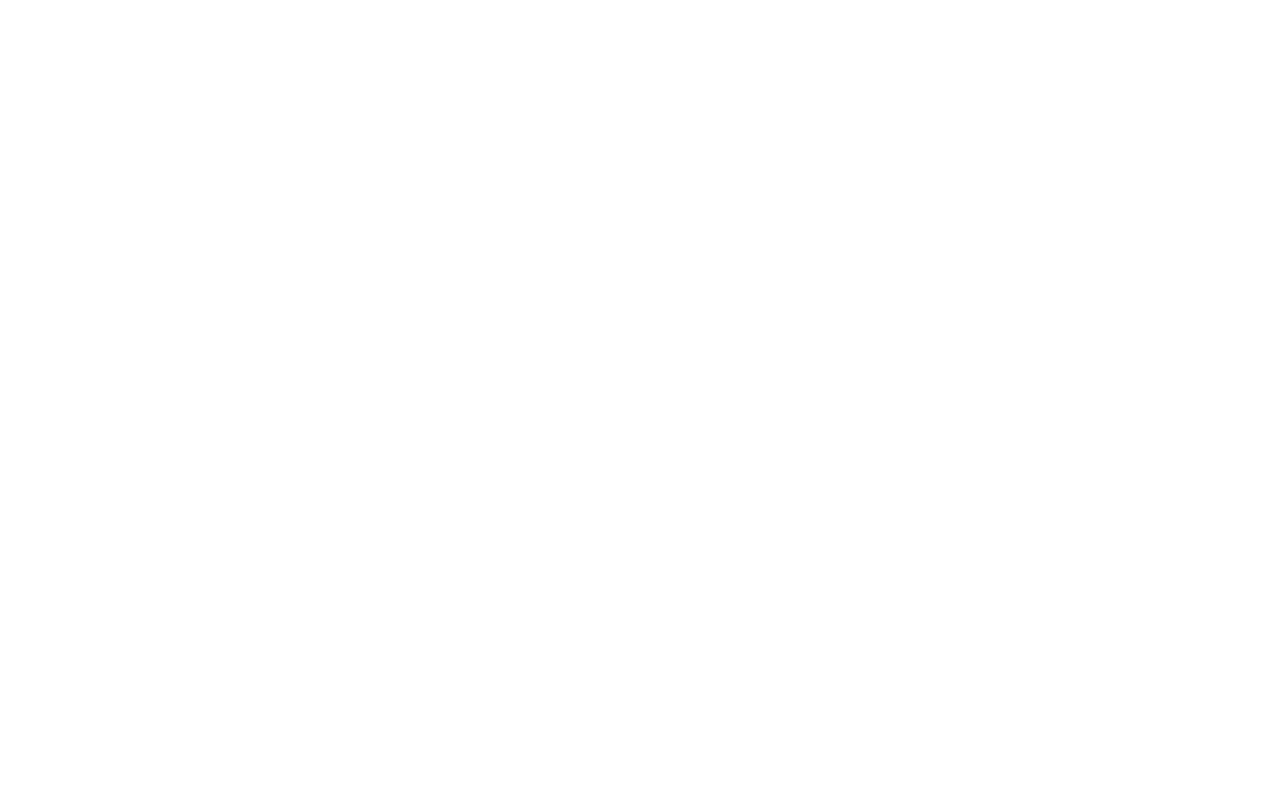
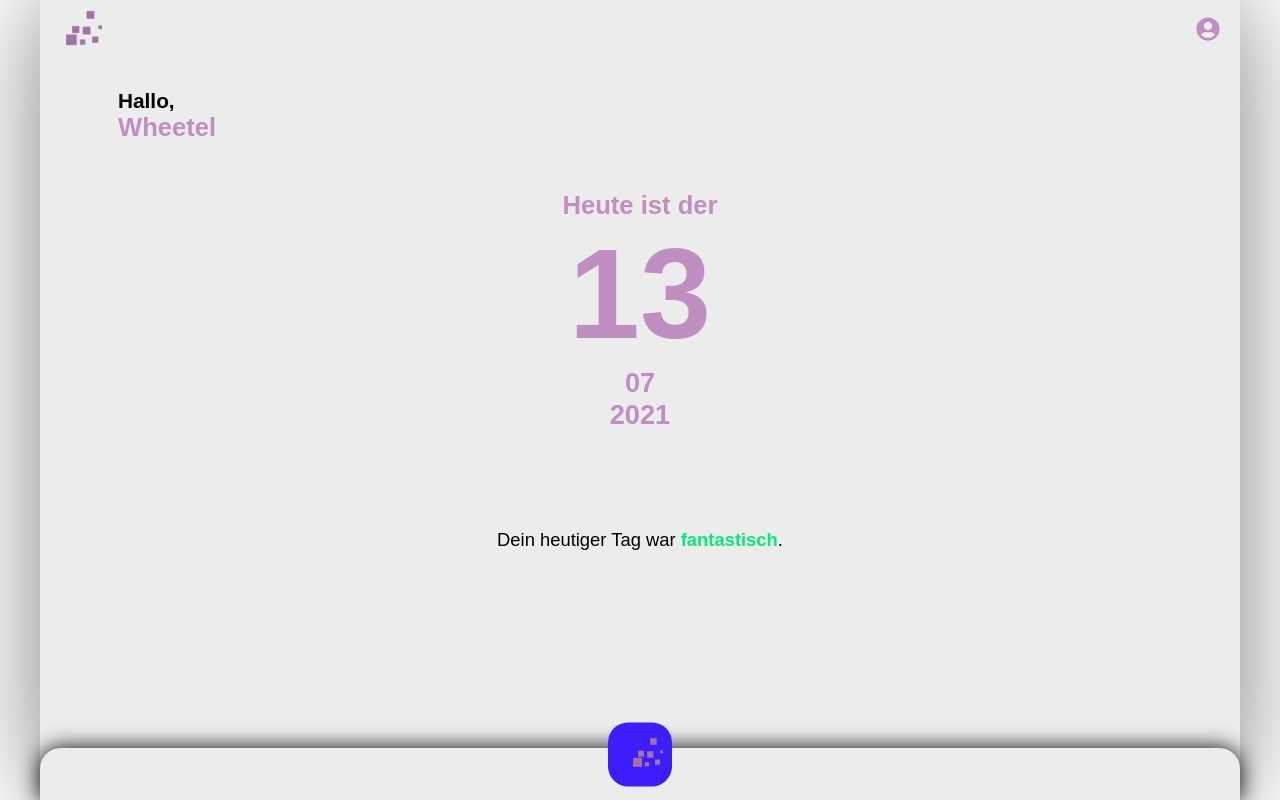
Before and after one commit to danielgran/yearsinpixels_frontend, a Vue app: page /dashboard in a window 1280 px wide. Built offline with nearby package versions, Linux system fonts and the light colour scheme; a web font is replaced by a local one.

Commit message:
Dashboard und Landing Page hinzugefügt Next step: Adding proper Header.vue

```diff
--- a/public/index.html
+++ b/public/index.html
@@ -12,6 +12,16 @@
     <noscript>
       <strong>Please enable JavaScript to view this page</strong>
     </noscript>
+    <script>
+        try
+        {
+            screen.orientation.lock("portrait-primary");
+            console.log("Whee")
+        } catch (e)
+        {
+
+        }
+    </script>
     <div id="app"></div>
   </body>
 </html>
--- a/src/App.vue
+++ b/src/App.vue
@@ -1,7 +1,6 @@
 <template>
   <div id="app">
     <router-view>
-
     </router-view>
   </div>
 </template>
@@ -17,10 +16,22 @@
 
 <style>
 #app {
-  font-family: "Basic Sans", Arial, sans-serif;
+  font-family: basic-sans, Arial, sans-serif;
 }
-html, body {
+html, body , h1, h2, h3, h4, h5, h6, button {
   margin: 0;
   padding: 0;
+  border: none;
 }
+
+button {
+  font-size: 1.1rem;
+  font-family: basic-sans, Arial;
+  font-weight: bold;
+  background: #3C1EFA;
+  color: #ECECEC;
+  padding: 5px 20px;
+  border-radius: 20px;
+}
+
 </style>
--- a/src/components/Dashboard.vue
+++ b/src/components/Dashboard.vue
@@ -1,16 +1,41 @@
 <template>
+  <div id="dashboard">
     <div id="container">
       <div id="header">
         <div class="header-item">
           <a>
-          <img src="@/assets/icon_512_8bit.png" style="width: 40px" />
+            <router-link to="/">
+              <img src="@/assets/icon_512_8bit.png" style="width: 48px" />
+            </router-link>
           </a>
         </div>
         <div class="header-item">
-        <i class="fas fa-user-circle" />
+        <span style="color: #C08FC2; font-size: 24px">
+          <i class="fas fa-user-circle" style="padding: 0; margin: 0"/>
+        </span>
         </div>
       </div>
-    ffas
+      <div id="content">
+        <div id="greeting">
+          <h4>Hallo,</h4>
+          <h3>Wheetel</h3>
+        </div>
+        <div id="date">
+          <h3>Heute ist der</h3>
+          <h1>13</h1>
+          <h2>07</h2>
+          <h2>2021</h2>
+        </div>
+        <div id="daystatus">
+          <p>Dein heutiger Tag war <b style="color: #07E878">fantastisch</b>.</p>
+        </div>
+      </div>
+      <div id="footer">
+        <button>
+          <img src="@/assets/icon_512_8bit.png" style="width: 40px" />
+        </button>
+      </div>
+    </div>
   </div>
 </template>
 
@@ -27,23 +52,96 @@
 </script>
 
 <style scoped>
+#dashboard {
+  display: flex;
+  justify-content: center;
+}
+
 #container {
   background: #ECECEC;
-  width: 100vw;
-  min-height: 100vh;
+  height: 100vh;
+  max-height: 100vh;
+  min-width: 480px;
+  width: 100%;
+  max-width: 1200px;
+  display: flex;
+  flex-direction: column;
+  box-shadow: 0px 0px 100px rgba(1,1,1, 0.5);
 }
 
 #header {
-  width: 100vw;
   height: 40px;
-  background: gray;
   display: flex;
   justify-content: space-between;
   align-items: center;
+  padding: 10px;
 }
 
 .header-item {
   margin: 0 10px;
 }
 
+#content {
+  width: 100%;
+  height: 100%;
+  display: flex;
+  flex-direction: column;
+}
+
+#greeting {
+  padding: 29px 78px;
+}
+
+#date {
+  text-align: center;
+  margin: 20px 0 0 0;
+}
+
+#daystatus {
+  margin-top: 80px;
+  text-align: center;
+}
+
+#daystatus p,b {
+  font-size: 1.15rem;
+}
+
+#footer {
+  height: 60px;
+  box-shadow: 0px 0px 22px black;
+  border-top-left-radius: 1.3rem 1.3rem;
+  border-top-right-radius: 1.3rem 1.3rem;
+  text-align: center;
+}
+
+h1 {
+  font-size: 8.0rem;
+  color: #C08FC2;
+}
+
+h2 {
+  font-size: 1.7rem;
+  color: #C08FC2;
+}
+
+h3 {
+  font-size: 1.6rem;
+  color: #C08FC2;
+}
+
+h4 {
+  font-size: 1.3rem;
+}
+
+button {
+  background: #3C1EFA;
+  border-radius: 20px;
+  height: 64px;
+  width: 64px;
+  position: absolute;
+  transform: translate(-50%, -40%);
+}
+
+
+
 </style>
--- /dev/null
+++ b/src/components/Landing.vue
@@ -0,0 +1,114 @@
+<template>
+  <div id="landing">
+    <div id="container">
+      <img src="@/assets/icon_512_8bit.png" class="imgbgblur" />
+      <img src="@/assets/icon_512_8bit.png" class="imgbgblur"/>
+      <div id="header">
+        <div class="header-item">
+          <a>
+            <img src="@/assets/icon_512_8bit.png" style="width: 32px" />
+          </a>
+        </div>
+        <div class="header-item">
+          <button>
+            Zur App
+          </button>
+        </div>
+      </div>
+      <div id="content">
+        <div id="middle">
+          <h1>Wie war dein Tag?</h1>
+          <router-link to="/dashboard">
+            <button>Erzähl es mir!</button>
+          </router-link>
+        </div>
+      </div>
+    </div>
+  </div>
+</template>
+
+<script>
+export default {
+  name: "Landing"
+}
+</script>
+
+<style scoped>
+
+#container {
+  position: fixed;
+  background: #ECECEC;
+  height: 100vh;
+  width: 100vw;
+}
+
+#header {
+  height: 40px;
+  display: flex;
+  justify-content: space-between;
+  align-items: center;
+  padding: 8px;
+}
+#header button {
+  font-family: basic-sans;
+  font-weight: bold;
+  font-size: 0.8rem;
+  background: #3C1EFA;
+  padding: 4px 20px;
+  color: #ECECEC;
+  border-radius: 14px;
+}
+
+.header-item {
+  margin: 0 10px;
+}
+#landing {
+  display: flex;
+  flex-direction: column;
+  justify-content: center;
+  height: 100vh;
+  overflow: hidden;
+}
+
+#content {
+  display: flex;
+  flex-direction: column;
+  align-items: center;
+  justify-content: center;
+  height: 100%;
+}
+
+#middle {
+  width: fit-content;
+  display: flex;
+  flex-direction: column;
+  justify-content: center;
+  align-items: center;
+}
+
+#middle button {
+  width: 180px;
+}
+
+.imgbgblur {
+  position: absolute;
+  float: none;
+  opacity: 0.2;
+  width: 800px;
+  z-index: -9999;
+}
+
+.imgbgblur:nth-of-type(1) {
+  transform: rotate(220deg);
+  left: 50%;
+  top: -10%;
+  width: 1000px;
+}
+
+.imgbgblur:nth-of-type(2) {
+  transform: rotate(-40deg);
+  right: 50%;
+  bottom: -10%;
+  width: 1200px;
+}
+</style>
--- a/src/main.js
+++ b/src/main.js
@@ -12,6 +12,7 @@
 // UI and stuff
 import '@fortawesome/fontawesome-free/css/all.css'
 import '@fortawesome/fontawesome-free/js/all.js'
+import Landing from "@/components/Landing";
 
 // Connect the "addons"
 Vue.use(Vuex)
@@ -41,13 +42,20 @@
   routes: [
     {
       path: '/',
-      name: 'Home',
-      component: Dashboard
+      name: 'Landing',
+      component: Landing
     },
     {
       component: Login,
       name: 'Login',
       path: '/login'
+    },
+    {
+      component: Dashboard,
+      name: 'Dashboard',
+      path: '/dashboard' +
+          '' +
+          ''
     }
   ],
   mode: 'history'
```
Also changed, not shown: src/components/Header.vue (added, +13 -0 lines). Lines whose indentation alone changed are shown as unchanged.
